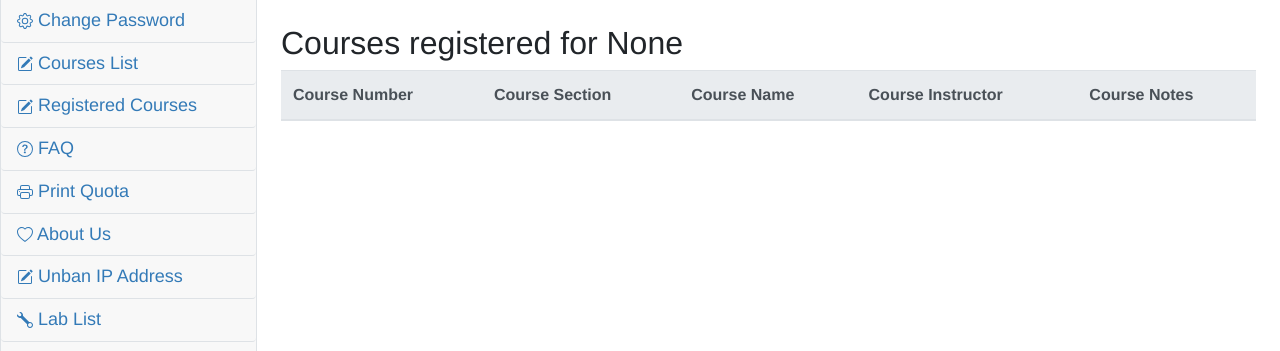
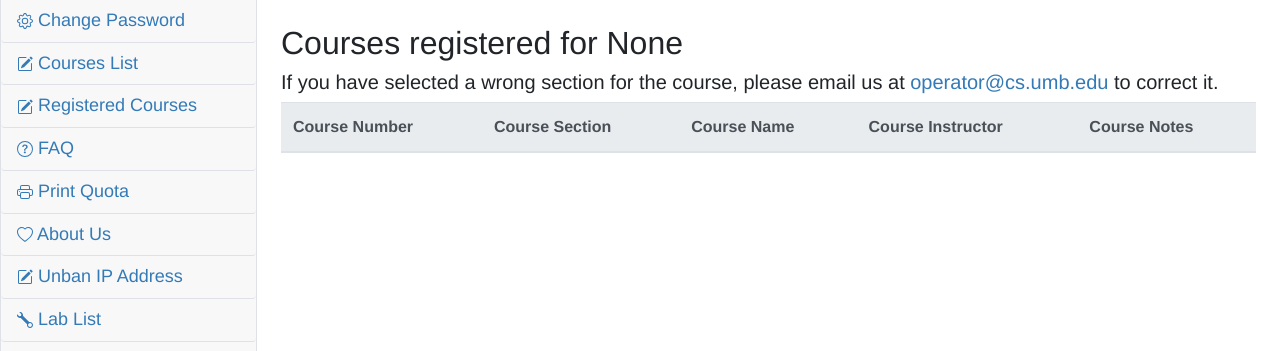
Before and after one commit to KyshanNeheeth-Peruru/portal, a Django app: page /registered_courses/ in a window 1280 px wide. Shown: the part 73-424 px from the top of the page. Run offline with Django 4.2, Linux system fonts and the light colour scheme; the visitor is signed in with stand-in values (Sample User, id 1); data that the repository does not hold is empty; some libraries are stand-ins or nearby versions.

Commit message:
small text ui

```diff
--- a/templates/registered_courses.html
+++ b/templates/registered_courses.html
@@ -8,6 +8,7 @@
 {% block content %}
        <div class="table-responsive-sm" >
             <h2>Courses registered for {{ current_semester }}</h2>
+            <h5>If you have selected a wrong section for the course, please email us at <a href = "mailto: operator@cs.umb.edu">operator@cs.umb.edu</a> to correct it.</h5>
             {% csrf_token %}
             <table class="table d-none d-sm-table">
                 <thead class="thead-light">
```
